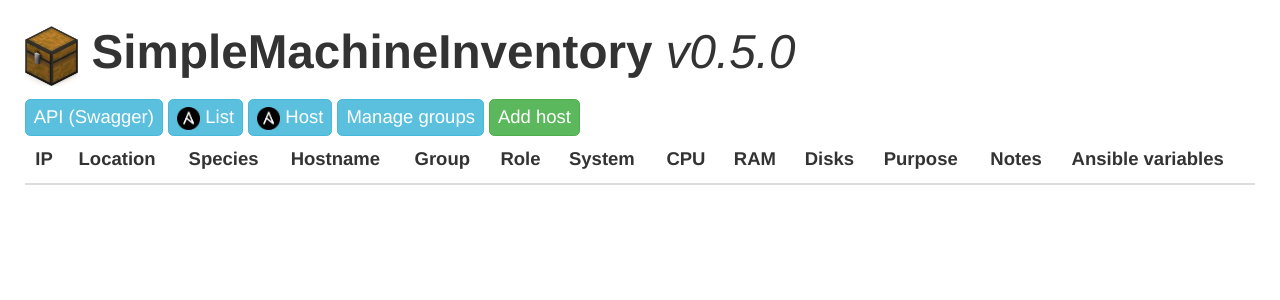
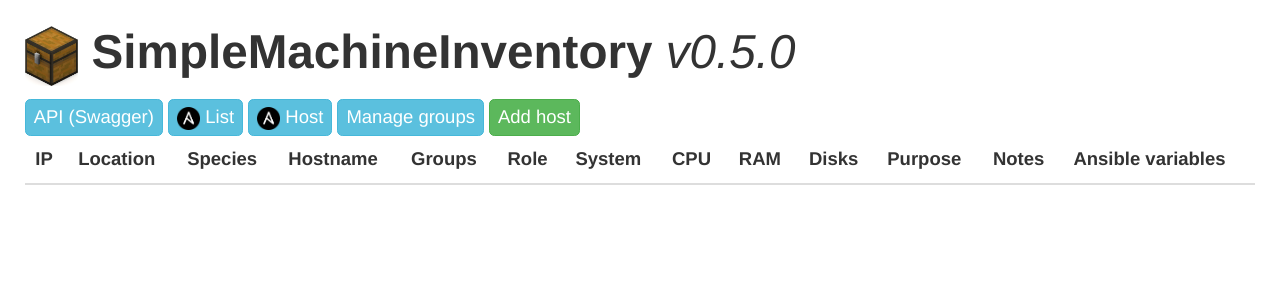
Before and after one commit to skowronski-cloud/simplemachineinventory, a Flask app: page / in a window 1280 px wide. Shown: the top 300 px of the page. Run offline with Flask 2, Linux system fonts and the light colour scheme; lists and menus that the app fills with data are empty; some libraries are stand-ins or nearby versions.

Commit message:
change Host-Group relationship from many-to-one to many-to-many via intermediary table HostGroupMemebership

```diff
--- a/templates/index.html
+++ b/templates/index.html
@@ -85,7 +85,7 @@
         <th>Location</th>
         <th>Species</th>
         <th>Hostname</th>
-        <th>Group</th>
+        <th>Groups</th>
         <th>Role</th>
         <th>System</th>
         <th data-type="number">CPU</th>
@@ -111,7 +111,7 @@
         </div>
         <div class="modal-body">
           <ul></ul>
-          <br /><button class='btn btn-primary' onClick='saveGroup(-1)'>new group</button>
+          <br /><button class='btn btn-primary' onClick='saveGroup(-1)'>New group</button>
         </div>
       </div>
     </div>
@@ -133,7 +133,7 @@
             <tr><td class="editTableFieldName">Location</td>    <td id="editHostLocationField"><select></select></td></tr>
             <tr><td class="editTableFieldName">Species</td>     <td id="editHostSpeciesField"><select></select></td></tr>
             <tr><td class="editTableFieldName">Hostname</td>    <td id="editHostHostnameField"><input type="text" width="30" /></td></tr>
-            <tr><td class="editTableFieldName">Group</td>       <td id="editHostGroupField"><select></select></td></tr>
+            <!--<tr><td class="editTableFieldName">Group</td>       <td id="editHostGroupField"><select></select></td></tr>-->
             <tr><td class="editTableFieldName">Role</td>        <td id="editHostRoleField"><select></select></td></tr>
             <tr><td class="editTableFieldName">System</td>      <td id="editHostSystemField"><select></select></td></tr>
             <tr><td class="editTableFieldName">CPU</td>         <td id="editHostCPUField"><input type="number" min="0" max="128" /></td></tr>
@@ -203,7 +203,7 @@
   }
 
   function saveGroup(id){
-    var targetName=prompt("provide target name of group");
+    var targetName=prompt("Provide target name of Group");
     if (targetName==null) return;
 
     if (id<0 || id=="new"){
@@ -238,8 +238,8 @@
         $("#manageGroups .modal-body ul").append(
           "<li>"+
           "<b>"+group.name+"</b> "+
-          "<button class='btn btn-sm btn-info'   onClick='saveGroup("+group.id+")'  >edit</button> "+
-          "<button class='btn btn-sm btn-danger' onClick='deleteGroup("+group.id+")'>delete</button>"+
+          "<button class='btn btn-sm btn-info'   onClick='saveGroup("+group.id+")'  >Edit</button> "+
+          "<button class='btn btn-sm btn-danger' onClick='deleteGroup("+group.id+")'>Delete</button>"+
           "</li>"
         );
       });
@@ -255,7 +255,7 @@
         $("#editHostHostnameField    input").val("")
         $("#editHostLocationField    select").val(-1)
         $("#editHostSpeciesField     select").val(-1)
-        $("#editHostGroupField       select").val(-1)
+        //$("#editHostGroupField       select").val(-1)
         $("#editHostRoleField        select").val(-1)
         $("#editHostSystemField      select").val(-1)
         $("#editHostCPUField         input").val("")
@@ -267,14 +267,14 @@
         $("#editHost").modal()
     }
     else {
-      store.load("Host",id,{ include: "disks,location,species,role,group,system" }).subscribe(function (host) {
+      store.load("Host",id,{ include: "disks,location,species,role,system" }).subscribe(function (host) {
         console.log(host)
         $("#editHostIDField          span").html(host.id)
         $("#editHostIPField          input").val(host.ip)
         $("#editHostHostnameField    input").val(host.name)
         $("#editHostLocationField    select").val(host.location.id)
         $("#editHostSpeciesField     select").val(host.species.id)
-        $("#editHostGroupField       select").val(host.group.id)
+        //$("#editHostGroupField       select").val(host.group.id)
         $("#editHostRoleField        select").val(host.role.id)
         $("#editHostSystemField      select").val(host.system.id)
         $("#editHostCPUField         input").val(host.cpu)
@@ -312,7 +312,7 @@
       name:        $("#editHostHostnameField    input").val(),
       location_id: $("#editHostLocationField    :selected").val(),
       species_id:  $("#editHostSpeciesField     :selected").val(),
-      group_id:    $("#editHostGroupField       :selected").val(),
+      //group_id:    $("#editHostGroupField       :selected").val(),
       role_id:     $("#editHostRoleField        :selected").val(),
       system_id:   $("#editHostSystemField      :selected").val(),
       cpu:         $("#editHostCPUField         input").val(),
@@ -443,7 +443,7 @@
           "<option value='"+group.id+"'>"+group.name+"</option>"
         );
       });
-      sortSelects("#editHostGroupField select")
+      //sortSelects("#editHostGroupField select")
     });
     store.loadAll("Role").subscribe(function (Role) {
       $("#editHostRoleField select").html("")
@@ -468,7 +468,7 @@
     $("#data tbody").html("");
     store.loadAll(
       "Host",
-      { include: "disks,location,species,role,group,system" }
+      { include: "disks,location,species,role,system" }
     ).subscribe(function (Host) {
       window.Host=Host;
       $.each( Host, function( idx, host ) {
@@ -481,7 +481,8 @@
         var host_ip_int=toInt(host.ip);
 
         $("#data tbody").append(
-          "<tr style='background-color: "+host.group.color+"'>"+
+          //"<tr style='background-color: "+host.group.color+"'>"+
+          "<tr>"+
             "<td class='numeric' data-sorted='true' data-sort-value='"+host_ip_int+"'>"+
               host.ip+"&nbsp;"+
               "<span class='glyphicon edit-button glyphicon-edit' onClick='editHost("+host.id+")'/>"+
@@ -489,7 +490,8 @@
             "<td class='small'>"+host.location.datacenter+"<br />"+host.location.hypervisor+"</td>"+
             "<td>"+host.species.name+"</td>"+
             "<td class='hostname'>"+host.name+"</td>"+
-            "<td>"+host.group.name+"</td>"+
+            //"<td>"+host.group.name+"</td>"+
+            "<td>---</td>"+
             "<td>"+host.role.name+"</td>"+
             "<td>"+
               "<span style='width: 2em;'>"+
@@ -557,7 +559,7 @@
     color:        Store.attr(),
     owners:       Store.attr(),
     notes:        Store.attr(),
-    hosts:        Store.hasMany()
+    //hosts:        Store.hasMany()
   });
   store.define([ "System" ], {
     name:         Store.attr(),
@@ -580,8 +582,8 @@
     species_id:   Store.attr(),
     role:         Store.hasOne(),
     role_id:      Store.attr(),
-    group:        Store.hasOne(),
-    group_id:     Store.attr(),
+    //group:        Store.hasOne(),
+    //group_id:     Store.attr(),
     purpose:      Store.attr(),
     cpu:          Store.attr(),
     ram:          Store.attr(),
```
Also changed, not shown: schema.py (+7 -3 lines).
